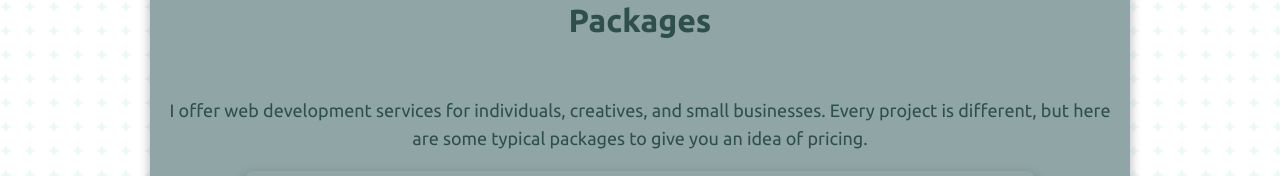
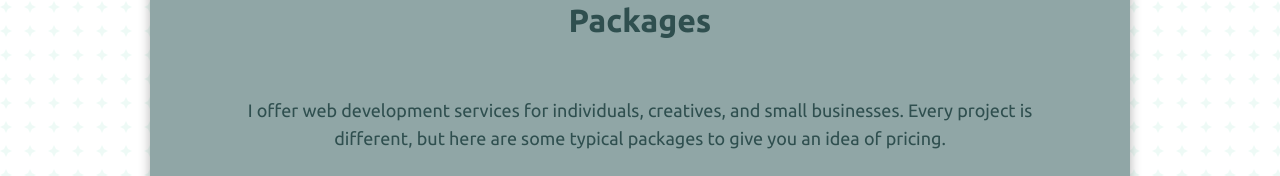
Before and after one commit to sdg877/react_portfolio, a React (Create React App) app: page /packages in a window 1280 px wide. Shown: the part 575-751 px from the top of the page. Built offline with nearby package versions, Linux system fonts and the light colour scheme; no server answers.

Commit message:
Update to package description layout.

```diff
--- a/src/Styles/AboutPackages.css
+++ b/src/Styles/AboutPackages.css
@@ -57,6 +57,9 @@
   font-size: 18px;
   color: #2f4f4f;
   padding-top: 15px;
+  margin-left: 50px;
+  margin-right: 50px;
+  margin-bottom: 50px;
 }
 
 .about-title {
```
